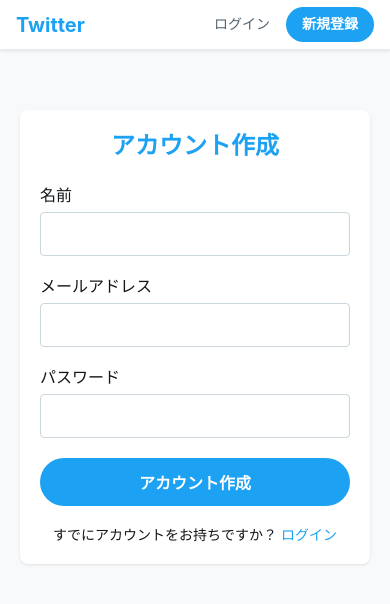
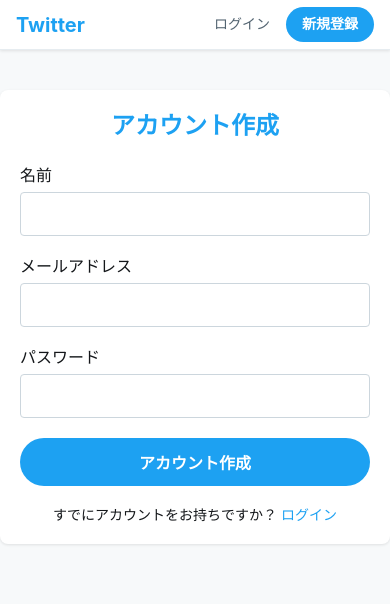
Before and after one commit to kskisb/twitter_clone, a React (Vite) app: page /signup in a window 390 px wide. Shown: the top 604 px of the page. Built offline with nearby package versions, Linux system fonts and the light colour scheme.

Commit message:
chore: UI修正

```diff
--- a/src/App.css
+++ b/src/App.css
@@ -1030,3 +1030,53 @@ input:focus {
   height: 2px;
   background-color: #1da1f2;
 }
+
+/* 新しいレイアウト構造 */
+.app-container {
+  display: flex;
+  max-width: 1200px;
+  margin: 0 auto;
+}
+
+.left-sidebar {
+  width: 275px;
+  min-height: calc(100vh - 50px); /* ナビバーの高さを引く */
+  padding: 20px;
+}
+
+.main-content {
+  flex: 1;
+  max-width: 600px;
+  border-left: 1px solid #e6ecf0;
+  border-right: 1px solid #e6ecf0;
+  min-height: calc(100vh - 50px);
+}
+
+.right-sidebar {
+  width: 350px;
+  padding: 20px;
+  min-height: calc(100vh - 50px);
+}
+
+@media (max-width: 1200px) {
+  .left-sidebar, .right-sidebar {
+    display: none;
+  }
+
+  .main-content {
+    max-width: 100%;
+    border: none;
+  }
+}
+
+/* ユーザーページのスタイル */
+.user-page {
+  max-width: 600px;
+  margin: 0 auto;
+  width: 100%;
+}
+
+.user-page-header {
+  margin-bottom: 20px;
+  padding: 0 16px;
+}
--- a/src/App.tsx
+++ b/src/App.tsx
@@ -8,8 +8,8 @@ import SignupPage from './pages/SignupPage';
 import PostDetailPage from './pages/PostDetailPage';
 import UserPostsPage from './pages/UserPostsPage';
 import UserLikesPage from './pages/UserLikesPage';
-import UserFollowingPage from './pages/UserFollowingPage'; // 追加
-import UserFollowersPage from './pages/UserFollowersPage'; // 追加
+import UserFollowingPage from './pages/UserFollowingPage';
+import UserFollowersPage from './pages/UserFollowersPage';
 import './App.css';
 
 function App() {
@@ -17,7 +17,13 @@ function App() {
     <AuthProvider>
       <Router>
         <Navbar />
-        <div className="container">
+        <div className="app-container">
+          {/* 将来的にここに左側メニューが入る */}
+          <div className="left-sidebar">
+            {/* 将来的に実装 */}
+          </div>
+
+          <div className="main-content">
             <Routes>
               <Route path="/signup" element={<SignupPage />} />
               <Route path="/login" element={<LoginPage />} />
@@ -72,6 +78,12 @@ function App() {
               <Route path="/" element={<Navigate replace to="/home" />} />
             </Routes>
           </div>
+
+          {/* 将来的にここに右側の検索欄などが入る */}
+          <div className="right-sidebar">
+            {/* 将来的に実装 */}
+          </div>
+        </div>
       </Router>
     </AuthProvider>
   );
--- a/src/pages/UserFollowersPage.tsx
+++ b/src/pages/UserFollowersPage.tsx
@@ -38,7 +38,7 @@ const UserFollowersPage = () => {
 
   if (!isAuthenticated) {
     return (
-      <div className="container">
+      <div className="user-page not-authenticated">
         <p>このページを表示するにはログインが必要です。</p>
       </div>
     );
@@ -46,7 +46,7 @@ const UserFollowersPage = () => {
 
   if (isLoading) {
     return (
-      <div className="container">
+      <div className="user-page loading">
         <p>読み込み中...</p>
       </div>
     );
@@ -54,15 +54,15 @@ const UserFollowersPage = () => {
 
   if (error || !user) {
     return (
-      <div className="container">
-        <p>{error || 'ユーザーが見つかりません。'}</p>
+      <div className="user-page error">
+        <p className="error-message">{error || 'ユーザーが見つかりません。'}</p>
         <button onClick={() => navigate(-1)}>戻る</button>
       </div>
     );
   }
 
   return (
-    <div className="container">
+    <div className="user-page">
       <div className="page-header">
         <button className="back-button" onClick={() => navigate(-1)}>
           ← 戻る
--- a/src/pages/UserFollowingPage.tsx
+++ b/src/pages/UserFollowingPage.tsx
@@ -38,7 +38,7 @@ const UserFollowingPage = () => {
 
   if (!isAuthenticated) {
     return (
-      <div className="container">
+      <div className="user-page not-authenticated">
         <p>このページを表示するにはログインが必要です。</p>
       </div>
     );
@@ -46,7 +46,7 @@ const UserFollowingPage = () => {
 
   if (isLoading) {
     return (
-      <div className="container">
+      <div className="user-page loading">
         <p>読み込み中...</p>
       </div>
     );
@@ -54,15 +54,15 @@ const UserFollowingPage = () => {
 
   if (error || !user) {
     return (
-      <div className="container">
-        <p>{error || 'ユーザーが見つかりません。'}</p>
+      <div className="user-page error">
+        <p className="error-message">{error || 'ユーザーが見つかりません。'}</p>
         <button onClick={() => navigate(-1)}>戻る</button>
       </div>
     );
   }
 
   return (
-    <div className="container">
+    <div className="user-page">
       <div className="page-header">
         <button className="back-button" onClick={() => navigate(-1)}>
           ← 戻る
```
Lines whose indentation alone changed are shown as unchanged.
